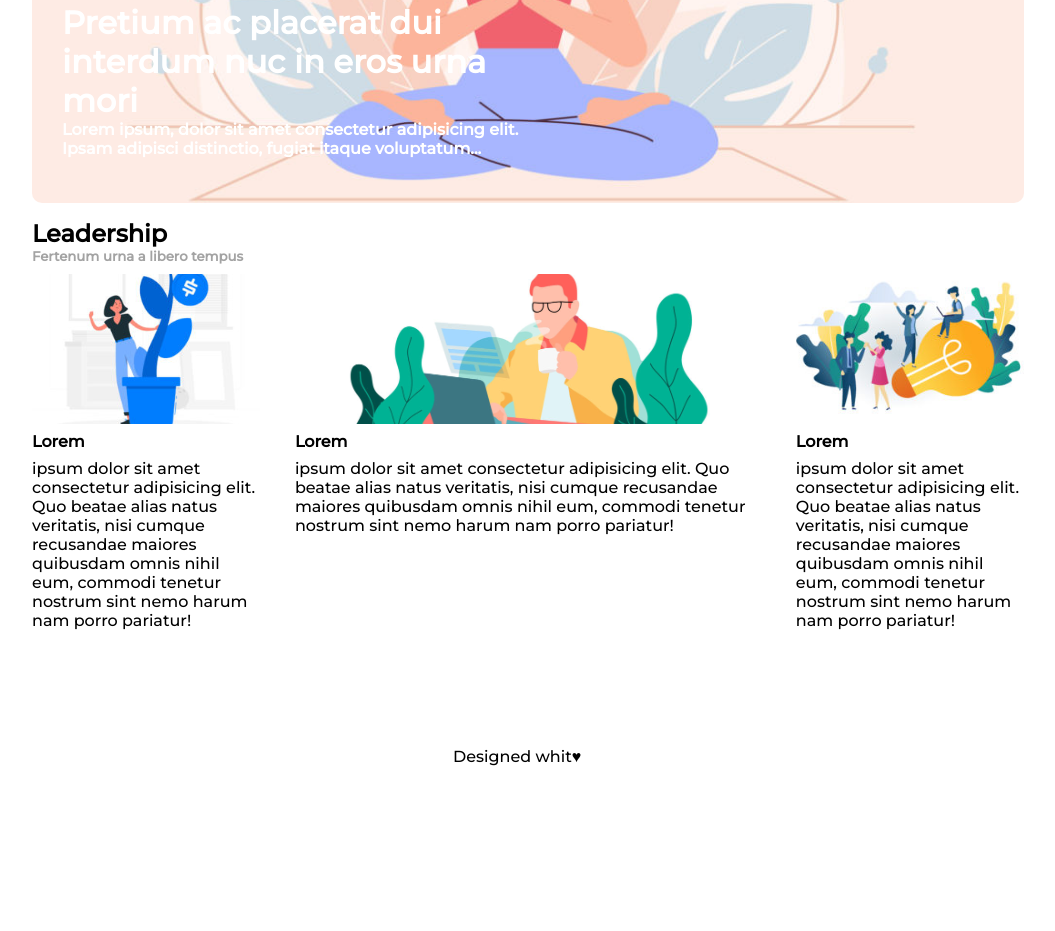
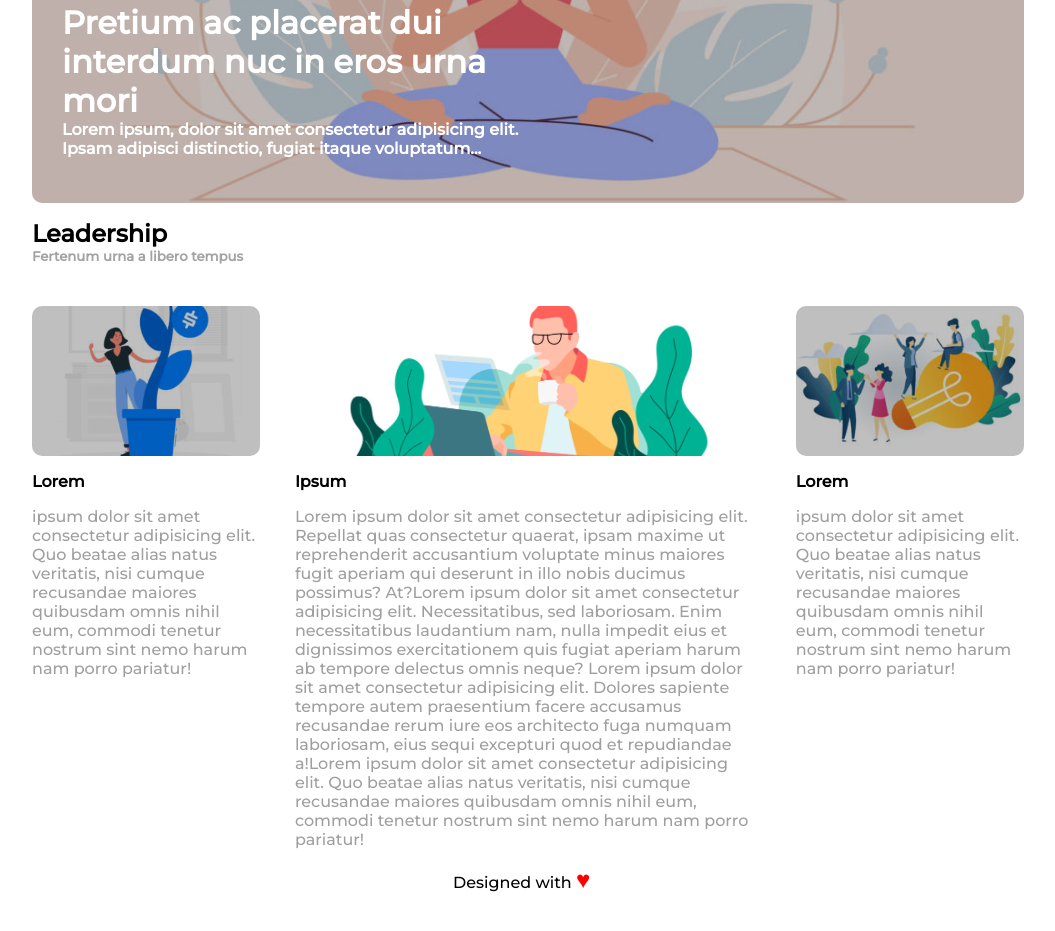
Before and after one commit to Guz117/htmlcss-wp, a plain HTML site: page index.html in a window 1280 px wide. Shown: the part 479-1410 px from the top of the page, without its empty margins (112-1167 px from the left). Drawn offline with Linux system fonts and the light colour scheme.

Commit message:
no img dark

```diff
--- a/css/style.css
+++ b/css/style.css
@@ -16,7 +16,6 @@ html {
 }
 
 .container {
-    height: 1500px;
     margin: 1em 8em;
     padding: 1em;
 }
@@ -54,6 +53,7 @@ main {
     background-size: cover;
     background-position: center;
     border-radius: 10px;
+    opacity: 1;
 }
 
 .jambo {
@@ -77,8 +77,7 @@ main {
 
 .contain-blue {
     width: 100%;
-    height: 10%;
-
+    margin: 1em 0;
 }
 
 
@@ -91,8 +90,8 @@ main {
     width: 100%;
     height: 150px;
     background-size: cover;
-    color: #a3a3a3;
     border-radius: 10px;
+    margin: 1em 0;
 }
 
 .money {
@@ -113,7 +112,7 @@ main {
 
 
 .subtext {
-    margin: 8px 0;
+    margin: 1em 0;
 }
 
 
@@ -127,12 +126,14 @@ main {
 .blue-left, .blue-right {
     width: 23%;
     height: 105%;
+}
 
+.lorem {
+    color: #9f9f9f;
 }
 
 .blue-center {
     width: 47%;
-    height: 105%;
     margin-left: 3.5%;
     margin-right: 3.5%;
 }
@@ -142,7 +143,6 @@ main {
     width: 100% ;
     height: 3%;
     margin: 0.5em auto;
-
 }
 
 
@@ -150,3 +150,15 @@ main {
     width: 150px;
     margin: 0 auto;
 }
+
+.hearts{
+    font-size: x-large;
+    color: red;
+}
+
+.dark {
+    height: 100%;
+    width: 100%;
+    background: #00000040;
+    border-radius: 10px;
+}
--- a/index.html
+++ b/index.html
@@ -6,13 +6,15 @@
     <meta name="viewport" content="width=device-width, initial-scale=1.0">
     <link rel="stylesheet" href="css/style.css">
     <link rel="preconnect" href="https://fonts.googleapis.com">
-<link rel="preconnect" href="https://fonts.gstatic.com" crossorigin>
-<link href="https://fonts.googleapis.com/css2?family=Montserrat:wght@500&display=swap" rel="stylesheet">
+    <link rel="preconnect" href="https://fonts.gstatic.com" crossorigin>
+    <link href="https://fonts.googleapis.com/css2?family=Montserrat:wght@500&display=swap" rel="stylesheet">
+    <title>NEORI</title>
 </head>
 <body>
 
     <div class="container">
 
+<!-- <header> -->
         <header class="title">
             <img class="img-noeri" src="img/logo.png" alt="">
             <nav>
@@ -24,49 +26,61 @@
                 <a href="google.com">CONTACT</a>
             </nav>
         </header>
-
+<!-- </header> -->
 
 
         <main>
-
+<!-- jumbotron -->
             <div class="yellow">
-                <div class="jambo">
-                    <h1>Pretium ac placerat dui interdum nuc in eros urna mori</h1>
-                    <h4>Lorem ipsum, dolor sit amet consectetur adipisicing elit. Ipsam adipisci distinctio, fugiat itaque voluptatum...</h4>
+                <div class="dark">
+                    <div class="jambo">
+                        <h1>Pretium ac placerat dui interdum nuc in eros urna mori</h1>
+                        <h4>Lorem ipsum, dolor sit amet consectetur adipisicing elit. Ipsam adipisci distinctio, fugiat itaque voluptatum...</h4>
+                    </div>
                 </div>
             </div>
+<!-- /jumbotron -->
+
+<!-- sub-title -->
 
             <div class="blue">
                 <div class="contain-blue">
                     <h2>Leadership</h2>
                     <h5 class="text">Fertenum urna a libero tempus</h5>
                 </div>
+<!-- sub-title -->
+
+<!-- paragraph -->
+
                 <div class="float clearfix paragraph">
                     <div class="light blue-left">
-                        <div class="money"></div>
+                        <div class="money"><div class="dark"></div></div>
                         <div class="subtext"><strong>Lorem</strong></div>
-                        <p>ipsum dolor sit amet consectetur adipisicing elit. Quo beatae alias natus veritatis, nisi cumque recusandae maiores quibusdam omnis nihil eum, commodi tenetur nostrum sint nemo harum nam porro pariatur!</p>
+                        <p class="lorem">ipsum dolor sit amet consectetur adipisicing elit. Quo beatae alias natus veritatis, nisi cumque recusandae maiores quibusdam omnis nihil eum, commodi tenetur nostrum sint nemo harum nam porro pariatur!</p>
                     </div>
                     <div class="light blue-center">
                         <div class="pc"></div>
-                        <div class="subtext"><strong>Lorem</strong></div>
-                        <p>ipsum dolor sit amet consectetur adipisicing elit. Quo beatae alias natus veritatis, nisi cumque recusandae maiores quibusdam omnis nihil eum, commodi tenetur nostrum sint nemo harum nam porro pariatur!</p>
+                        <div class="subtext"><strong>Ipsum</strong></div>
+                        <p class="lorem">Lorem ipsum dolor sit amet consectetur adipisicing elit. Repellat quas consectetur quaerat, ipsam maxime ut reprehenderit accusantium voluptate minus maiores fugit aperiam qui deserunt in illo nobis ducimus possimus? At?Lorem ipsum dolor sit amet consectetur adipisicing elit. Necessitatibus, sed laboriosam. Enim necessitatibus laudantium nam, nulla impedit eius et dignissimos exercitationem quis fugiat aperiam harum ab tempore delectus omnis neque?  Lorem ipsum dolor sit amet consectetur adipisicing elit. Dolores sapiente tempore autem praesentium facere accusamus recusandae rerum iure eos architecto fuga numquam laboriosam, eius sequi excepturi quod et repudiandae a!Lorem ipsum dolor sit amet consectetur adipisicing elit. Quo beatae alias natus veritatis, nisi cumque recusandae maiores quibusdam omnis nihil eum, commodi tenetur nostrum sint nemo harum nam porro pariatur!</p>
                     </div>
                     <div class="light blue-right">
-                        <div class="bulb"></div>
+                        <div class="bulb"><div class="dark"></div>
                         <div class="subtext"><strong>Lorem</strong></div>
-                        <p>ipsum dolor sit amet consectetur adipisicing elit. Quo beatae alias natus veritatis, nisi cumque recusandae maiores quibusdam omnis nihil eum, commodi tenetur nostrum sint nemo harum nam porro pariatur!</p>
+                        <p class="lorem">ipsum dolor sit amet consectetur adipisicing elit. Quo beatae alias natus veritatis, nisi cumque recusandae maiores quibusdam omnis nihil eum, commodi tenetur nostrum sint nemo harum nam porro pariatur!</p>
                     </div>
                 </div>
 
+<!-- /paragraph -->
             </div>
         </main>
 
+<!-- footer -->
 
         <footer class="and">
-           <div class="heart">Designed whit&hearts;</div>
+           <div class="heart">Designed with <span class="hearts">&hearts;</span></div>
         </footer>
 
+<!-- /footer -->
     </div>
 
 </body>
```
